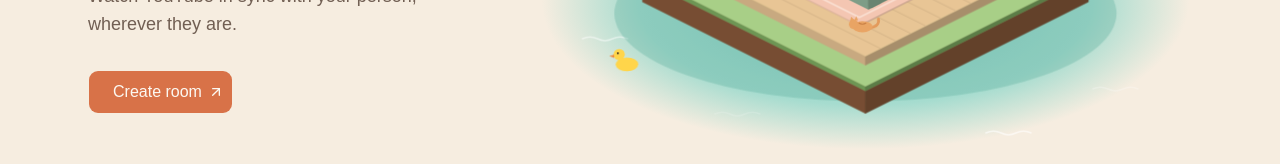
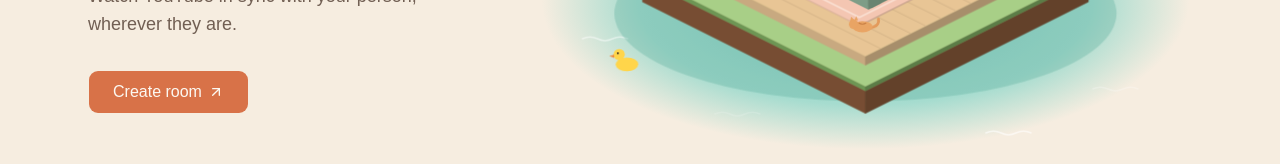
Before and after one commit to jeffreylim24/popcorn-for-two, a React (Vite) app in the folder frontend/: page / in a window 1280 px wide. Shown: the part 463-627 px from the top of the page. Built offline with nearby package versions, Linux system fonts and the light colour scheme.

Commit message:
fix: even out padding on large buttons with icons
shadcn's lg size trimmed the icon side to 8px, which our px-5/px-6 overrides didn't replace, so the content sat off-centre.

```diff
--- a/frontend/src/components/ui/button.tsx
+++ b/frontend/src/components/ui/button.tsx
@@ -24,7 +24,8 @@ const buttonVariants = cva(
           'h-8 gap-1.5 px-2.5 has-data-[icon=inline-end]:pr-2 has-data-[icon=inline-start]:pl-2',
         xs: "h-6 gap-1 rounded-[min(var(--radius-md),10px)] px-2 text-xs in-data-[slot=button-group]:rounded-lg has-data-[icon=inline-end]:pr-1.5 has-data-[icon=inline-start]:pl-1.5 [&_svg:not([class*='size-'])]:size-3",
         sm: "h-7 gap-1 rounded-[min(var(--radius-md),12px)] px-2.5 text-[0.8rem] in-data-[slot=button-group]:rounded-lg has-data-[icon=inline-end]:pr-1.5 has-data-[icon=inline-start]:pl-1.5 [&_svg:not([class*='size-'])]:size-3.5",
-        lg: 'h-9 gap-1.5 px-2.5 has-data-[icon=inline-end]:pr-2 has-data-[icon=inline-start]:pl-2',
+        // No icon-side trim: every lg button sets its own even padding (px-5/px-6).
+        lg: 'h-9 gap-1.5 px-2.5',
         icon: 'size-8',
         'icon-xs':
           "size-6 rounded-[min(var(--radius-md),10px)] in-data-[slot=button-group]:rounded-lg [&_svg:not([class*='size-'])]:size-3",
```
